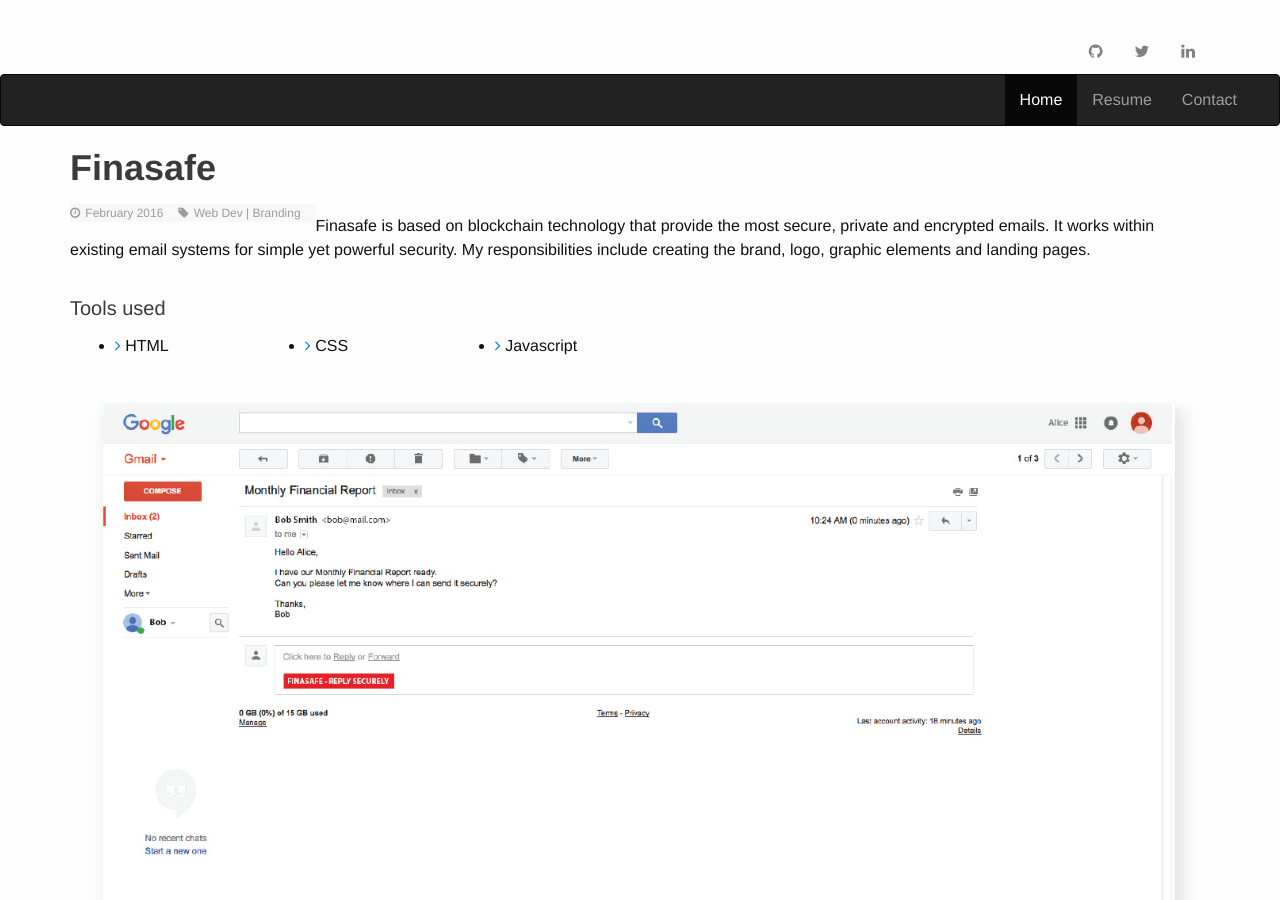
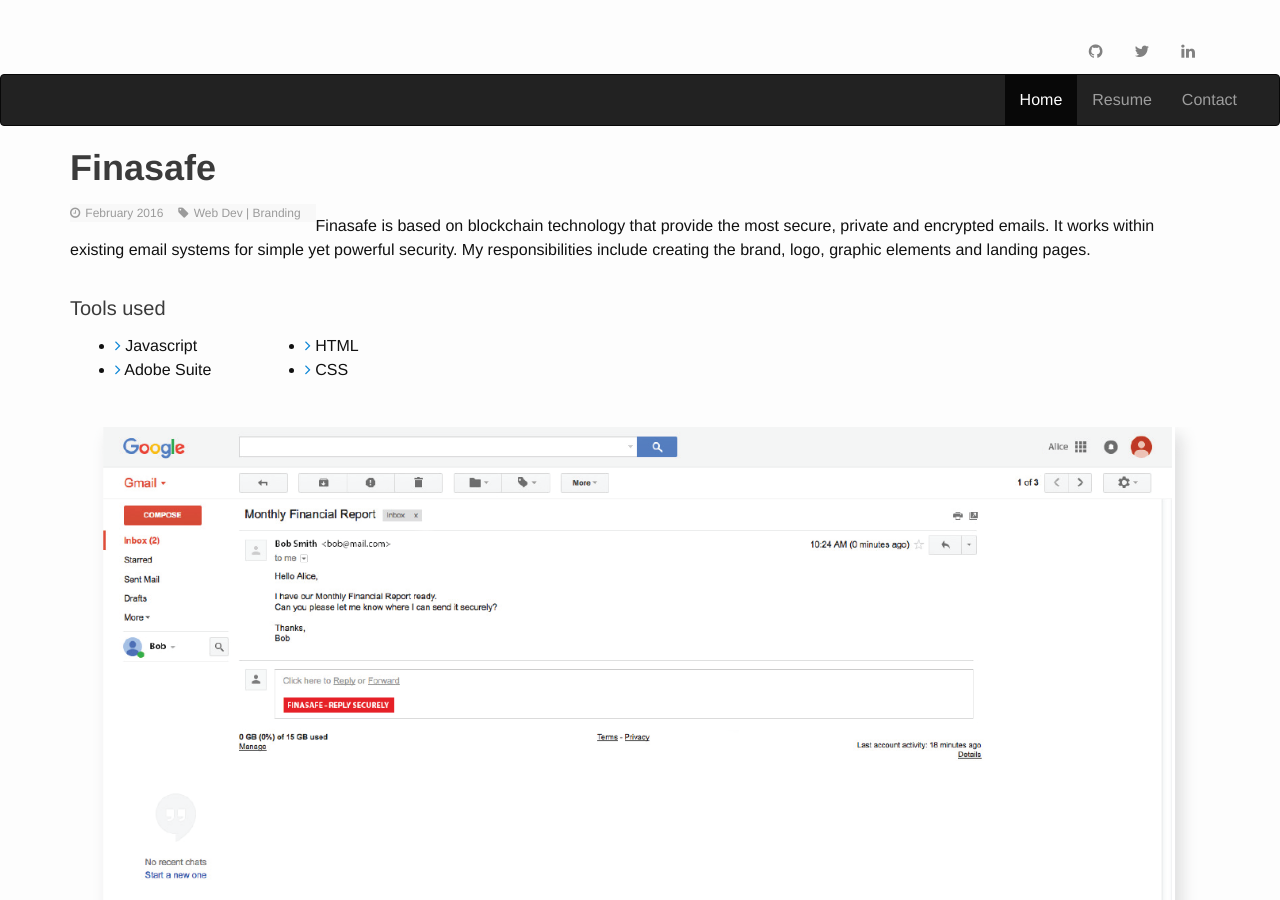
Before and after one commit to kristelteng/personal_site, a Jekyll site: the page built from finasafe.html, in a window 1280 px wide and 900 px high. Built offline with Jekyll 4.4.1, drawn with Linux system fonts in a browser that asks for light colours.

Commit message:
add info about tools used

```diff
--- a/finasafe.html
+++ b/finasafe.html
@@ -21,21 +21,18 @@
                 <p class="project-description">Finasafe is based on blockchain technology that provide the most secure, private and encrypted emails. It works within existing email systems for simple yet powerful security. My responsibilities include creating the brand, logo, graphic elements and landing pages.</p>
 
                 <h3 class="project-title">Tools used</h3>
+
                 <div class="col-xs-3 col-sm-2 tools">
                     <ul class="elements">
-                        <li><i class="fa fa-angle-right"></i> HTML</li>
+                        <li><i class="fa fa-angle-right"></i> Javascript</li>
+                        <li><i class="fa fa-angle-right"></i> Adobe Suite</li>
                     </ul>
                 </div>
 
                 <div class="col-xs-3 col-sm-2 tools">
                     <ul class="elements">
+                        <li><i class="fa fa-angle-right"></i> HTML</li>
                         <li><i class="fa fa-angle-right"></i> CSS</li>
-                    </ul>
-                </div>
-
-                <div class="col-xs-3 col-sm-2 tools">
-                    <ul class="elements">
-                        <li><i class="fa fa-angle-right"></i> Javascript</li>
                     </ul>
                 </div>
 
```
